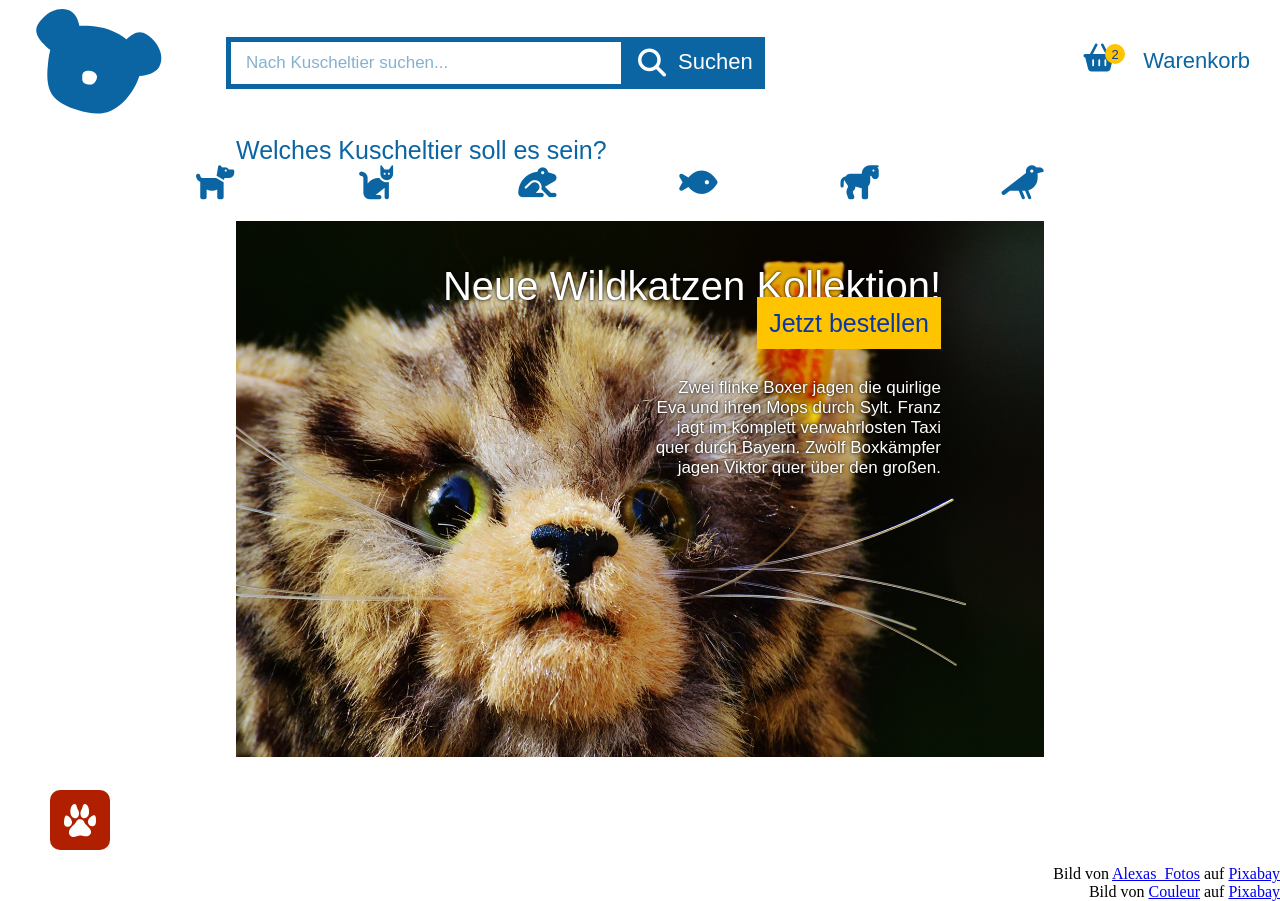
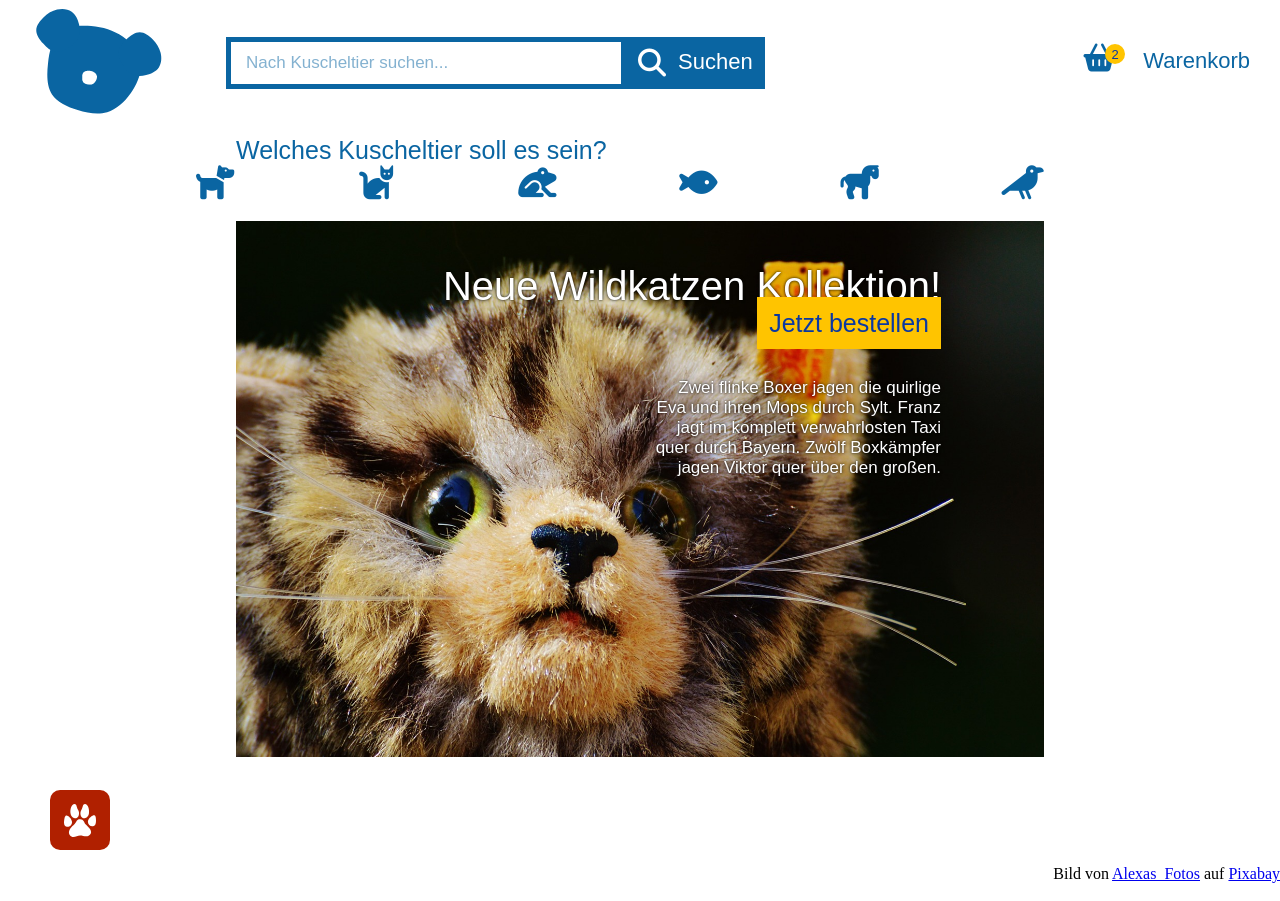
Before and after one commit to wiktoriavh/braweria.github.io, a Jekyll site: the page built from dailyUI/daily-ui-003.html, in a window 1280 px wide. Built offline with Jekyll 4.4.1, drawn with Linux system fonts in a browser that asks for light colours; nearby versions of some CDN libraries; some web fonts are replaced.

Commit message:
Update daily-ui-003.html

```diff
--- a/dailyUI/daily-ui-003.html
+++ b/dailyUI/daily-ui-003.html
@@ -62,5 +62,4 @@
 
 	<p style="text-align: right;">
 	Bild von <a href="https://pixabay.com/de/users/Alexas_Fotos-686414/?utm_source=link-attribution&amp;utm_medium=referral&amp;utm_campaign=image&amp;utm_content=974469">Alexas_Fotos</a> auf <a href="https://pixabay.com/de/?utm_source=link-attribution&amp;utm_medium=referral&amp;utm_campaign=image&amp;utm_content=974469">Pixabay</a></p>
-	<p style="text-align: right;">Bild von <a href="https://pixabay.com/de/users/Couleur-1195798/?utm_source=link-attribution&amp;utm_medium=referral&amp;utm_campaign=image&amp;utm_content=1888038">Couleur</a> auf <a href="https://pixabay.com/de/?utm_source=link-attribution&amp;utm_medium=referral&amp;utm_campaign=image&amp;utm_content=1888038">Pixabay</a></p>
 </body>
```
